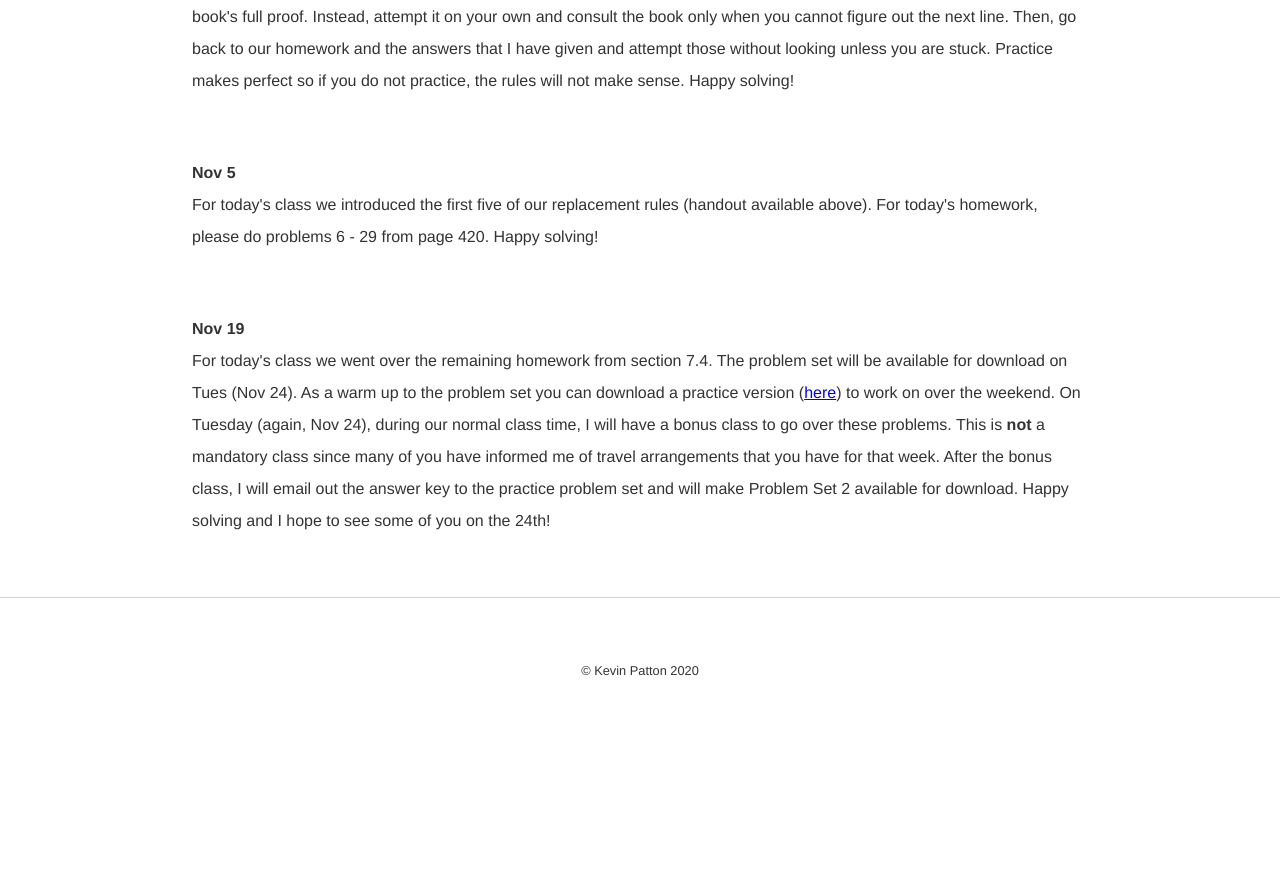
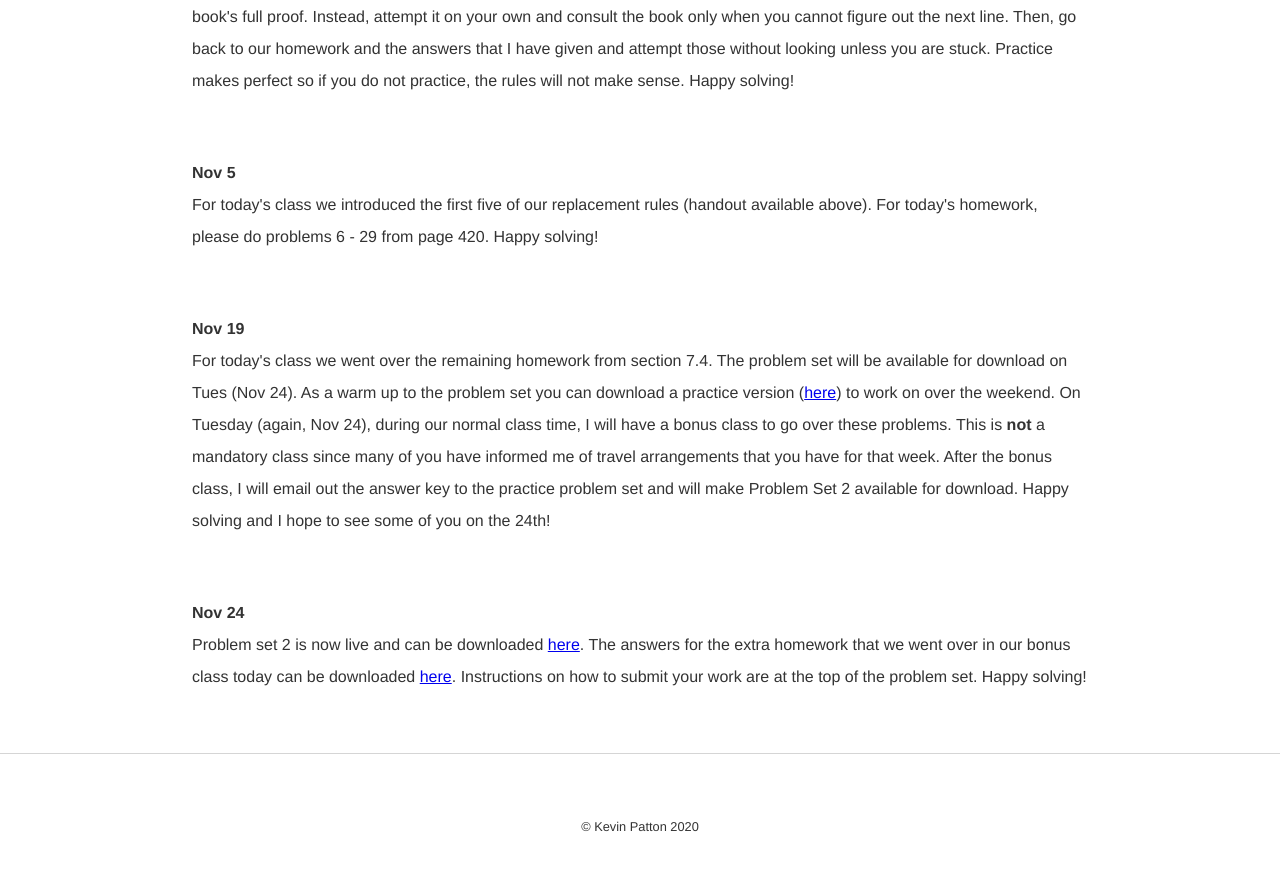
Before and after one commit to kevinjpatton/kevinjpatton.github.io, a Jekyll site: the page built from teaching/phil_1210/index.html, in a window 1280 px wide and 900 px high, scrolled down 2112 px. Shown: the top 871 px of the window. Built offline with Jekyll 4.4.1, drawn with Linux system fonts in a browser that asks for light colours; Markdown is read by kramdown in place of the engine named in the settings; before the commit the page ends 2856 px from its top, so only the background shows below that.

Commit message:
Update index.html

```diff
--- a/teaching/phil_1210/index.html
+++ b/teaching/phil_1210/index.html
@@ -43,3 +43,6 @@ For today's class we introduced the first five of our replacement rules (handout
 
 <p><b>Nov 19</b><br>
 For today's class we went over the remaining homework from section 7.4.  The problem set will be available for download on Tues (Nov 24).  As a warm up to the problem set you can download a practice version (<a href="/teaching/phil_1210/PS - Proofs - Practice PS.pdf " target="_blank">here</a>) to work on over the weekend.  On Tuesday (again, Nov 24), during our normal class time, I will have a bonus class to go over these problems.  This is <b>not</b> a mandatory class since many of you have informed me of travel arrangements that you have for that week.  After the bonus class, I will email out the answer key to the practice problem set and will make Problem Set 2 available for download.  Happy solving and I hope to see some of you on the 24th!
+
+<p><b>Nov 24</b><br>
+Problem set 2 is now live and can be downloaded <a href="/teaching/phil_1210/PS2_Medium.pdf" target="_blank">here</a>.  The answers for the extra homework that we went over in our bonus class today can be downloaded <a href="/teaching/phil_1210/PracticePS2_AnswerKey.pdf" target="_blank">here</a>.  Instructions on how to submit your work are at the top of the problem set.  Happy solving!</p>
```
